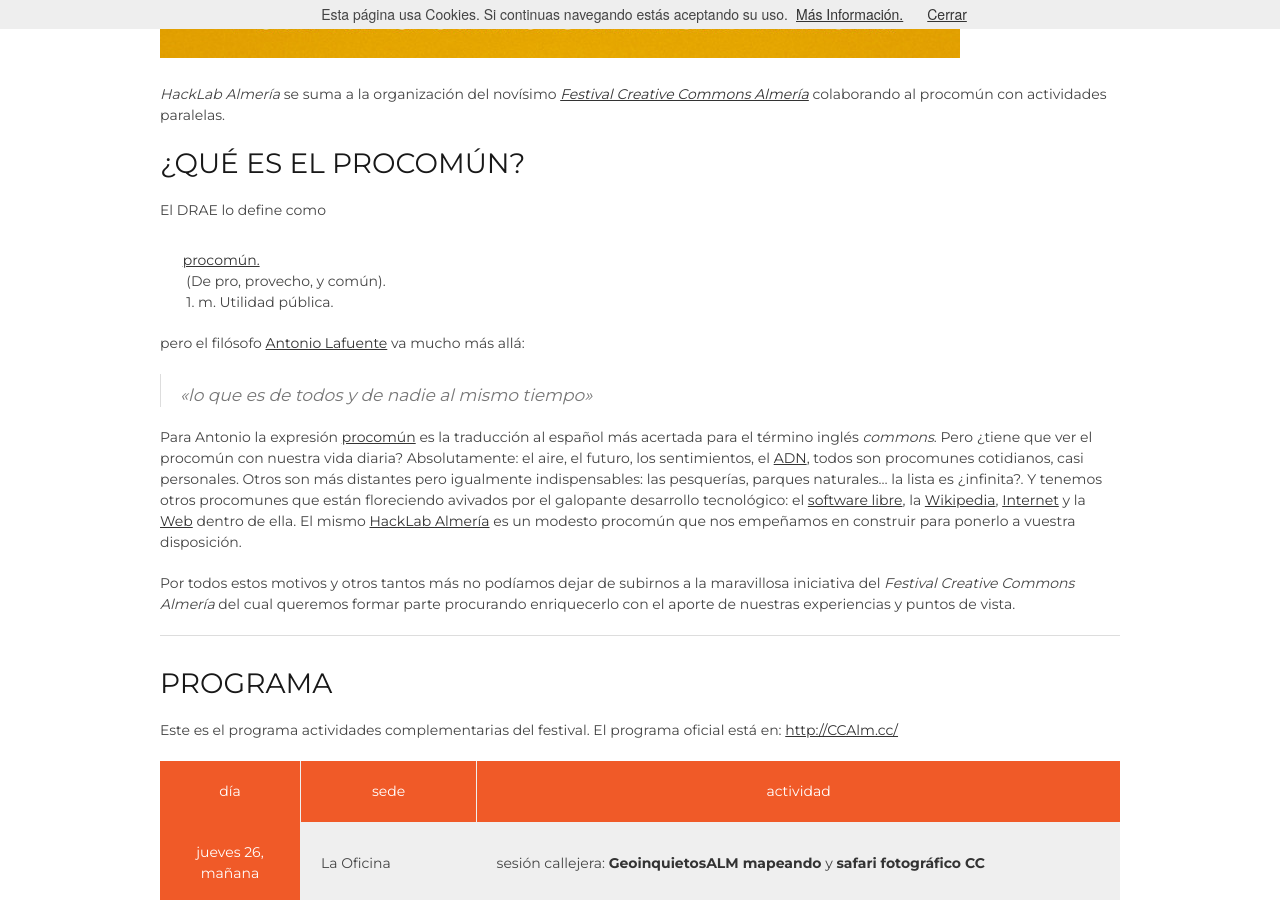
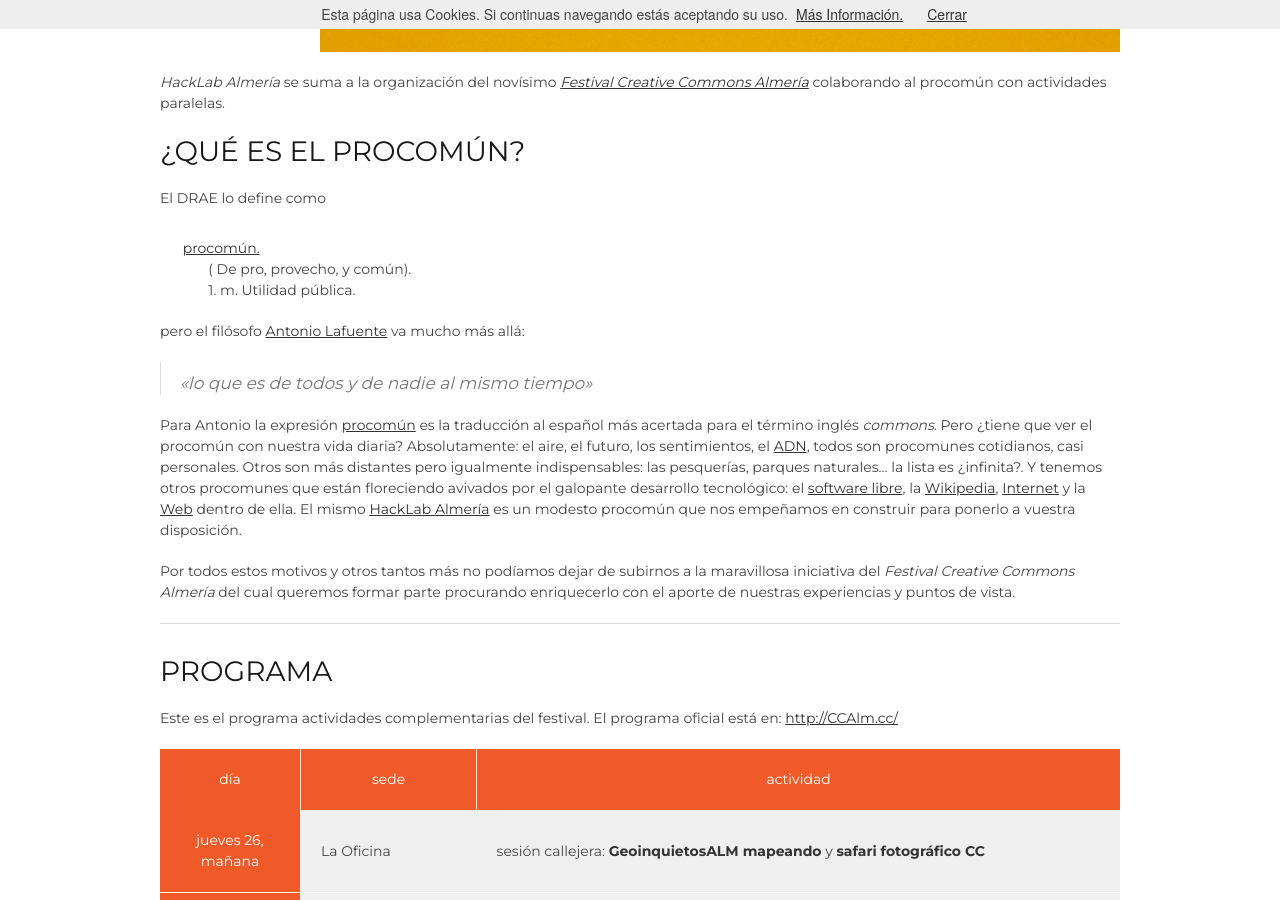
Before and after one commit to HackLab-Almeria/hacklab-almeria.github.io, a Jekyll site: the page built from _posts/2015-03-26-CCAlm.md, in a window 1280 px wide and 900 px high, scrolled down 1091 px. Built offline with Jekyll 4.4.1, drawn with Linux system fonts in a browser that asks for light colours; a script that is not in the unit is left out; comment, search, counter and statistics services are not loaded.

Commit message:
minucias estéticas que roban tiempo y prácticamente no aportan nada

```diff
--- a/_posts/2015-03-26-CCAlm.md
+++ b/_posts/2015-03-26-CCAlm.md
@@ -4,11 +4,10 @@
 subtitle: del 26 al 29 de marzo de 2015 / Almería
 category: actividades
 ---
-![borrador]({{ site.url }}/recursos/borrador.png "borrador")
 
+<img alt="marca de borrador" class="center" src="{{ site.url }}/recursos/borrador.png" />
 
-[![cabecera del CCAlm]({{ site.url }}/recursos/2015-03-26/cabecera.jpg "Cabecera del CCAlm")](http://ccalm.cc/ )
-
+<a href="http://ccalm.cc/"><img alt="abecera del CCAlm" class="center" src="{{ site.url }}/recursos/2015-03-26/cabecera.jpg" /></a>
 
 _HackLab Almería_ se suma a la organización del novísimo [*Festival Creative Commons Almería*][1] colaborando al procomún con actividades paralelas.
 
@@ -17,11 +16,10 @@
 ### ¿Qué es el procomún?
 
 El DRAE lo define como
-
 <pre>
  <a href="http://lema.rae.es/drae/?val=procom%C3%BAn">procomún.</a>
-  (De pro, provecho, y común).
-  1. m. Utilidad pública.
+        ( De pro, provecho, y común).
+        1. m. Utilidad pública.
 </pre>
 
 
```
